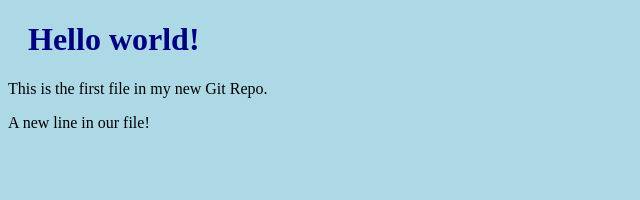
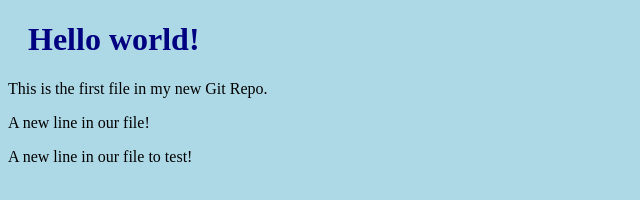
Before and after one commit to PawanSharma1815/testing, a plain HTML site: page index.html in a window 1280 px wide. Shown: the whole page, without its empty margins (0-640 px from the left). Drawn offline with Linux system fonts and the light colour scheme.

Commit message:
Uupdated to test

```diff
--- a/index.html
+++ b/index.html
@@ -9,6 +9,6 @@
 <h1>Hello world!</h1>
 <p>This is the first file in my new Git Repo.</p>
 <p>A new line in our file!</p>
-
+<p>A new line in our file to test!</p>
 </body>
 </html>
```
